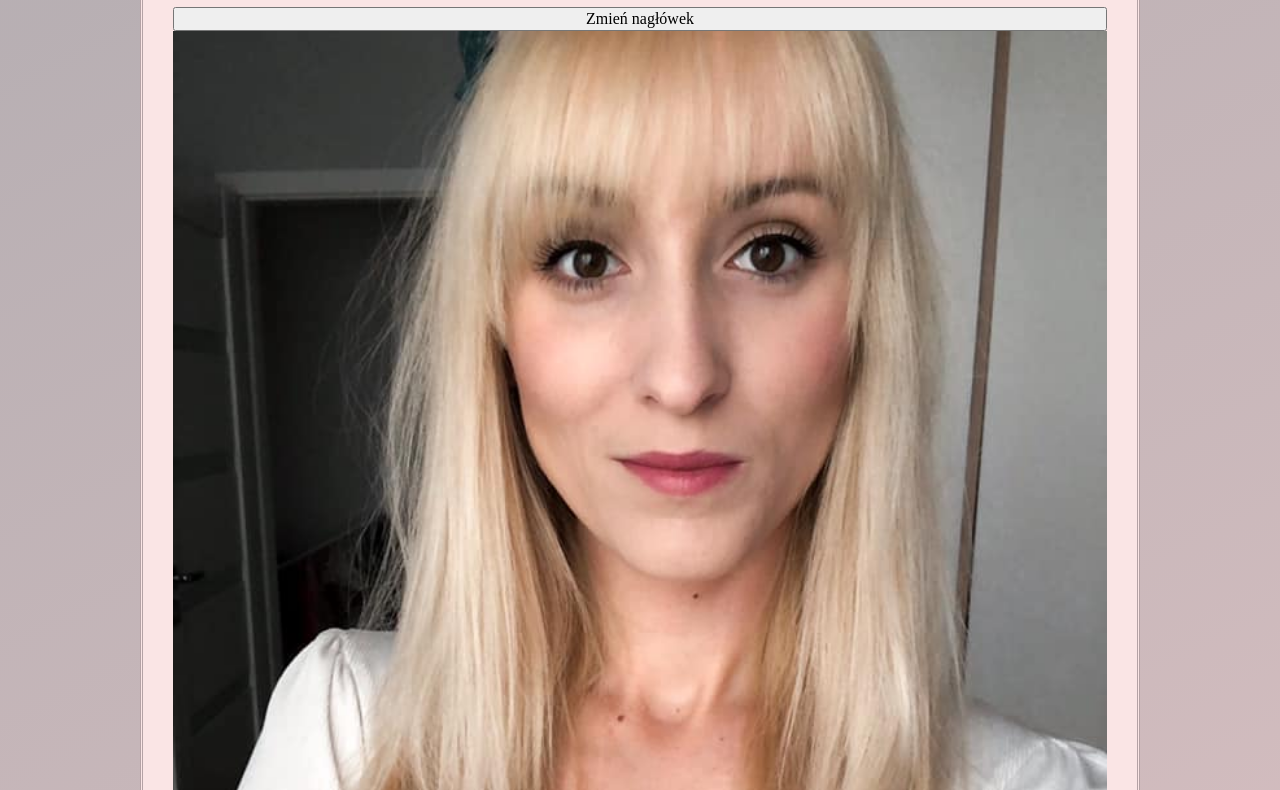
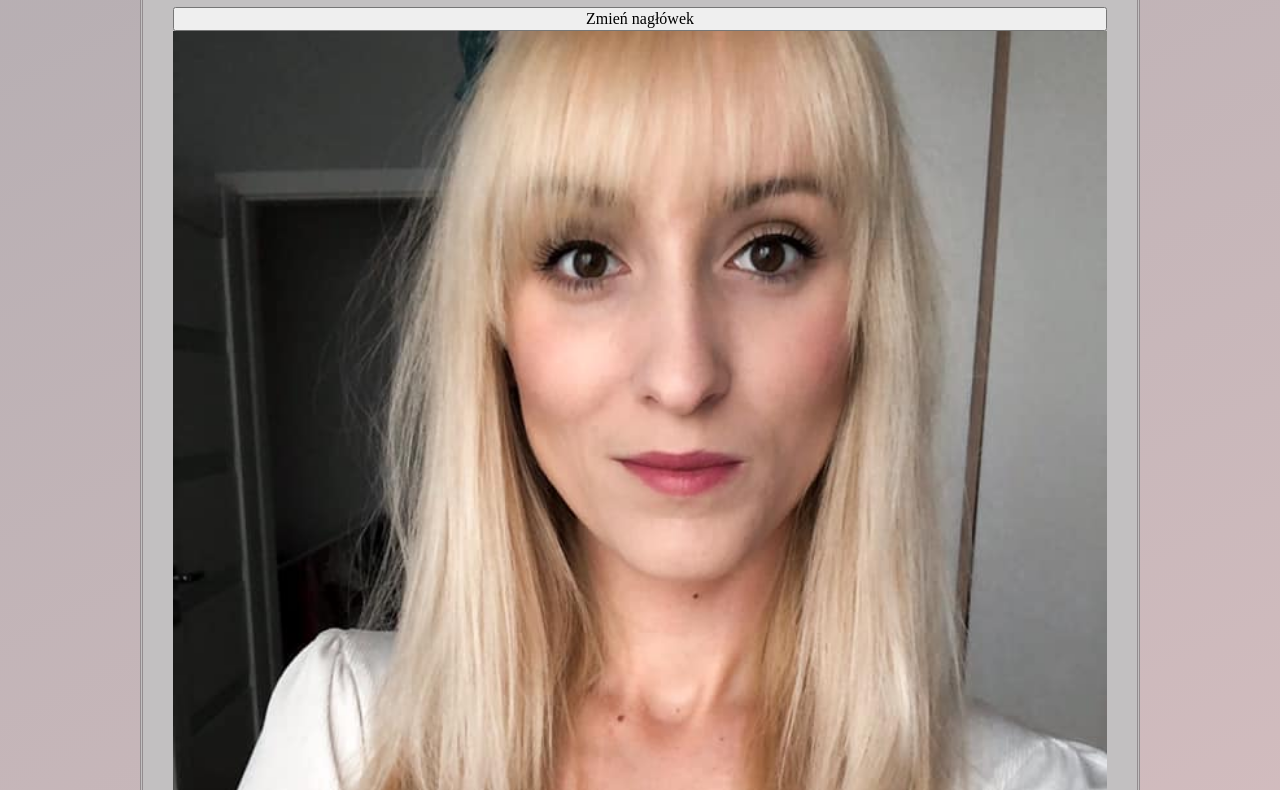
Before and after one commit to izabelazmujdzin/project-1, a website built with webpack: page src/pages/index.html in a window 1280 px wide. Shown: the part 156-946 px from the top of the page. Built offline with nearby package versions, Linux system fonts and the light colour scheme.

Commit message:
new background color

```diff
--- a/src/scss/main.scss
+++ b/src/scss/main.scss
@@ -67,7 +67,7 @@ header {
 }
 
 .section {
-	background: rgb(250, 229, 229);
+	background: rgb(194, 192, 193);
 	padding: 10px 30px;
 	border-style: double;
 	border-color: rgba(77, 60, 69, 0.4);
```
